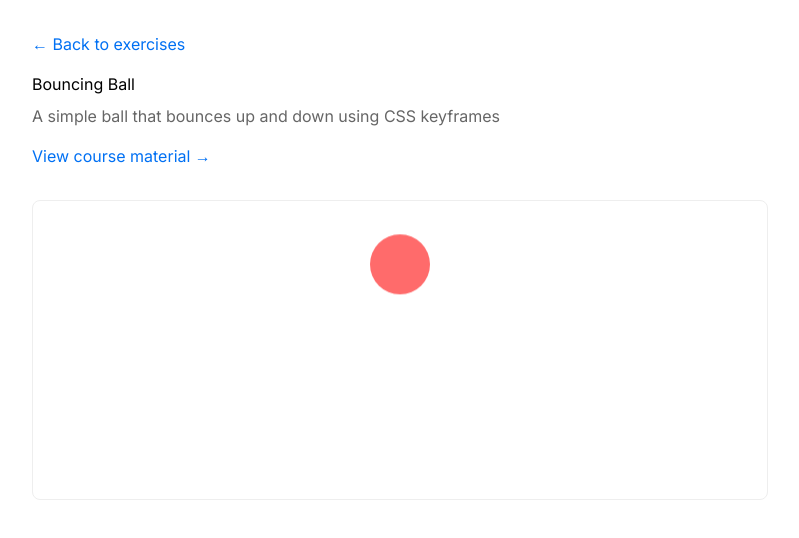
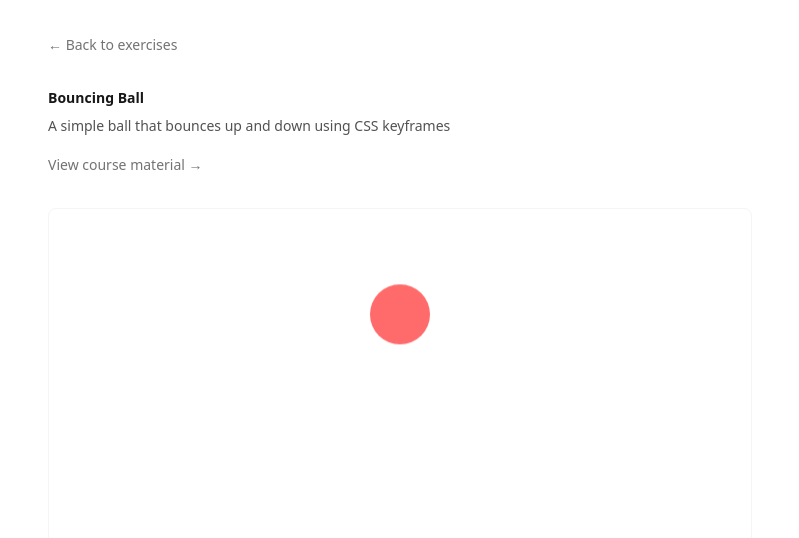
Before and after one commit to gewoonseba/animations-dev, a Next.js app: page /exercises/bouncing-ball in a window 1280 px wide. Shown: the top 538 px of the page, without its empty margins (240-1039 px from the left). Built offline with nearby package versions, Linux system fonts and the light colour scheme.

Commit message:
Enhance styling and structure with Tailwind CSS; update package dependencies

```diff
--- a/app/exercises/[slug]/page.tsx
+++ b/app/exercises/[slug]/page.tsx
@@ -1,5 +1,5 @@
+import Link from "next/link";
 import { notFound } from "next/navigation";
-import Link from "next/link";
 import { getExerciseBySlug } from "../../lib/exercises";
 import { BouncingBallComponent } from "../bouncing-ball/component";
 import { LoadingSpinnerComponent } from "../loading-spinner/component";
@@ -23,45 +23,38 @@ export default async function ExercisePage({ params }: ExercisePageProps) {
     notFound();
   }
 
-  const ExerciseComponent = exerciseComponents[slug as keyof typeof exerciseComponents];
+  const ExerciseComponent =
+    exerciseComponents[slug as keyof typeof exerciseComponents];
 
   if (!ExerciseComponent) {
     notFound();
   }
 
   return (
-    <div style={{ padding: "2rem", maxWidth: "800px", margin: "0 auto" }}>
-      <Link href="/" style={{ color: "#0070f3", textDecoration: "none" }}>
+    <div className="p-8 max-w-3xl mx-auto">
+      <Link
+        href="/"
+        className="text-neutral-500 no-underline hover:text-neutral-800 text-sm"
+      >
         ← Back to exercises
       </Link>
 
-      <h1 style={{ marginTop: "1rem", marginBottom: "0.5rem" }}>
+      <h1 className="mt-8 mb-2 text-sm font-semibold text-neutral-900">
         {exercise.title}
       </h1>
 
-      <p style={{ marginBottom: "1rem", color: "#666" }}>
-        {exercise.description}
-      </p>
+      <p className="mb-4 text-sm text-neutral-600">{exercise.description}</p>
 
       <a
         href={exercise.courseUrl}
         target="_blank"
         rel="noopener noreferrer"
-        style={{ color: "#0070f3", textDecoration: "none" }}
+        className="text-neutral-500 no-underline hover:text-neutral-800 text-sm"
       >
         View course material →
       </a>
 
-      <div style={{
-        marginTop: "2rem",
-        padding: "2rem",
-        border: "1px solid #eee",
-        borderRadius: "8px",
-        display: "flex",
-        justifyContent: "center",
-        alignItems: "center",
-        minHeight: "300px"
-      }}>
+      <div className="mt-8 p-8 border border-neutral-100 rounded-lg flex justify-center items-center w-full h-96">
         <ExerciseComponent />
       </div>
     </div>
--- a/app/globals.css
+++ b/app/globals.css
@@ -7,14 +7,6 @@ body {
 }
 
 body {
-  color: #000000;
-  background: #ffffff;
-  font-family: var(--font-inter), sans-serif;
   -webkit-font-smoothing: antialiased;
   -moz-osx-font-smoothing: grayscale;
 }
-
-a {
-  color: inherit;
-  text-decoration: none;
-}
--- a/app/layout.tsx
+++ b/app/layout.tsx
@@ -19,7 +19,7 @@ export default function RootLayout({
 }>) {
   return (
     <html lang="en">
-      <body className={`${inter.variable} font-inter`}>
+      <body className={`${inter.variable} font-inter font-medium`}>
         {children}
       </body>
     </html>
--- a/app/page.tsx
+++ b/app/page.tsx
@@ -5,23 +5,19 @@ export default function Home() {
   const exercisesByTopic = getExercisesByTopic();
 
   return (
-    <div className="ml-20 mt-16">
-      <h1 className="font-medium text-sm text-black mb-24">
-        Animations.dev
-      </h1>
+    <div className="mx-20 mt-16 max-w-screen-lg">
+      <h1 className="text-sm text-black mb-24">Animations.dev</h1>
 
       {Object.entries(exercisesByTopic).map(([topic, exercises]) => (
         <div key={topic} className="mb-24">
-          <h2 className="font-medium text-sm text-black mb-6">
-            {topic}
-          </h2>
+          <h2 className="text-sm text-black mb-2">{topic}</h2>
 
           <ul className="list-none p-0">
             {exercises.map((exercise) => (
-              <li key={exercise.slug} className="mb-6">
+              <li key={exercise.slug} className="mb-1">
                 <Link
                   href={`/exercises/${exercise.slug}`}
-                  className="font-normal text-sm text-gray-500 underline decoration-solid underline-offset-auto"
+                  className="text-sm text-neutral-500 hover:underline decoration-solid underline-offset-auto"
                 >
                   {exercise.title}
                 </Link>
--- a/package.json
+++ b/package.json
@@ -14,6 +14,7 @@
     "react-dom": "^19.0.0"
   },
   "devDependencies": {
+    "@tailwindcss/postcss": "^4.1.11",
     "@types/node": "^20",
     "@types/react": "^19",
     "@types/react-dom": "^19",
--- /dev/null
+++ b/postcss.config.mjs
@@ -0,0 +1,5 @@
+export default {
+  plugins: {
+    '@tailwindcss/postcss': {},
+  },
+}
```
Also changed, not shown: 1 other file (tests, documents, lock files or other folders).
